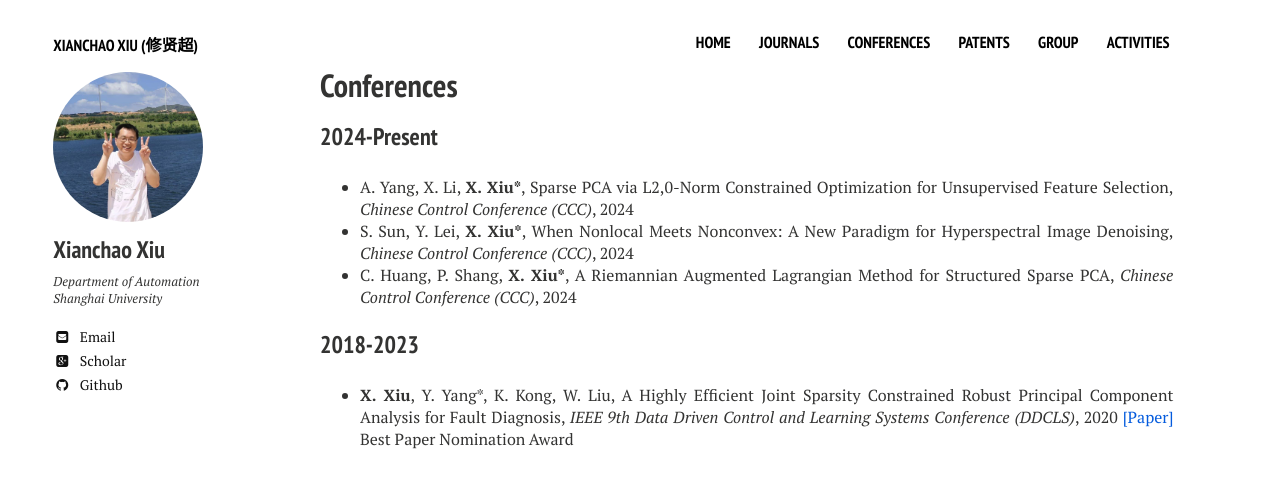
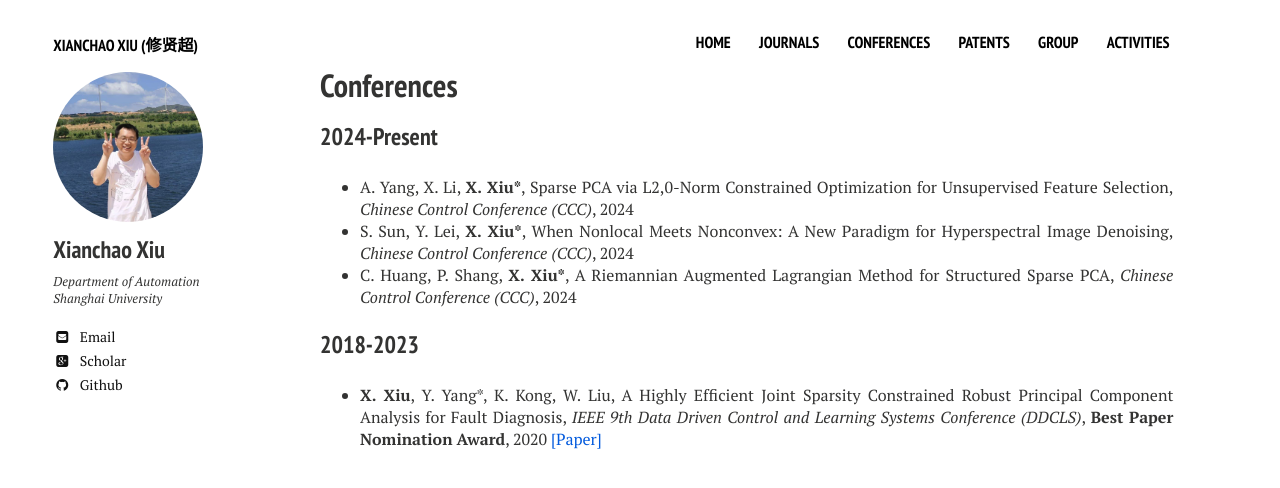
Before and after one commit to xianchaoxiu/xianchaoxiu.github.io, a Jekyll site: the page built from conferences/index.md, in a window 1280 px wide. Shown: the top 488 px of the page. Built offline with Jekyll 4.4.1, drawn with Linux system fonts in a browser that asks for light colours; nearby versions of some CDN libraries.

Commit message:
Update index.md

```diff
--- a/conferences/index.md
+++ b/conferences/index.md
@@ -16,4 +16,4 @@ share: false
 * C. Huang, P. Shang, <b>X. Xiu*</b>, A Riemannian Augmented Lagrangian Method for Structured Sparse PCA, <i> Chinese Control Conference (CCC)</i>, 2024 <br>
 
 ### 2018-2023
-* <b>X. Xiu</b>, Y. Yang*, K. Kong, W. Liu, A Highly Efficient Joint Sparsity Constrained Robust Principal Component Analysis for Fault Diagnosis, <i>IEEE 9th Data Driven Control and Learning Systems Conference (DDCLS)</i>, 2020 <a href="https://ieeexplore.ieee.org/abstract/document/9275063" class="textlink" target="_blank">[Paper]</a> Best Paper Nomination Award <br>
+* <b>X. Xiu</b>, Y. Yang*, K. Kong, W. Liu, A Highly Efficient Joint Sparsity Constrained Robust Principal Component Analysis for Fault Diagnosis, <i>IEEE 9th Data Driven Control and Learning Systems Conference (DDCLS)</i>, <b>Best Paper Nomination Award</b>, 2020 <a href="https://ieeexplore.ieee.org/abstract/document/9275063" class="textlink" target="_blank">[Paper]</a> <br>
```
